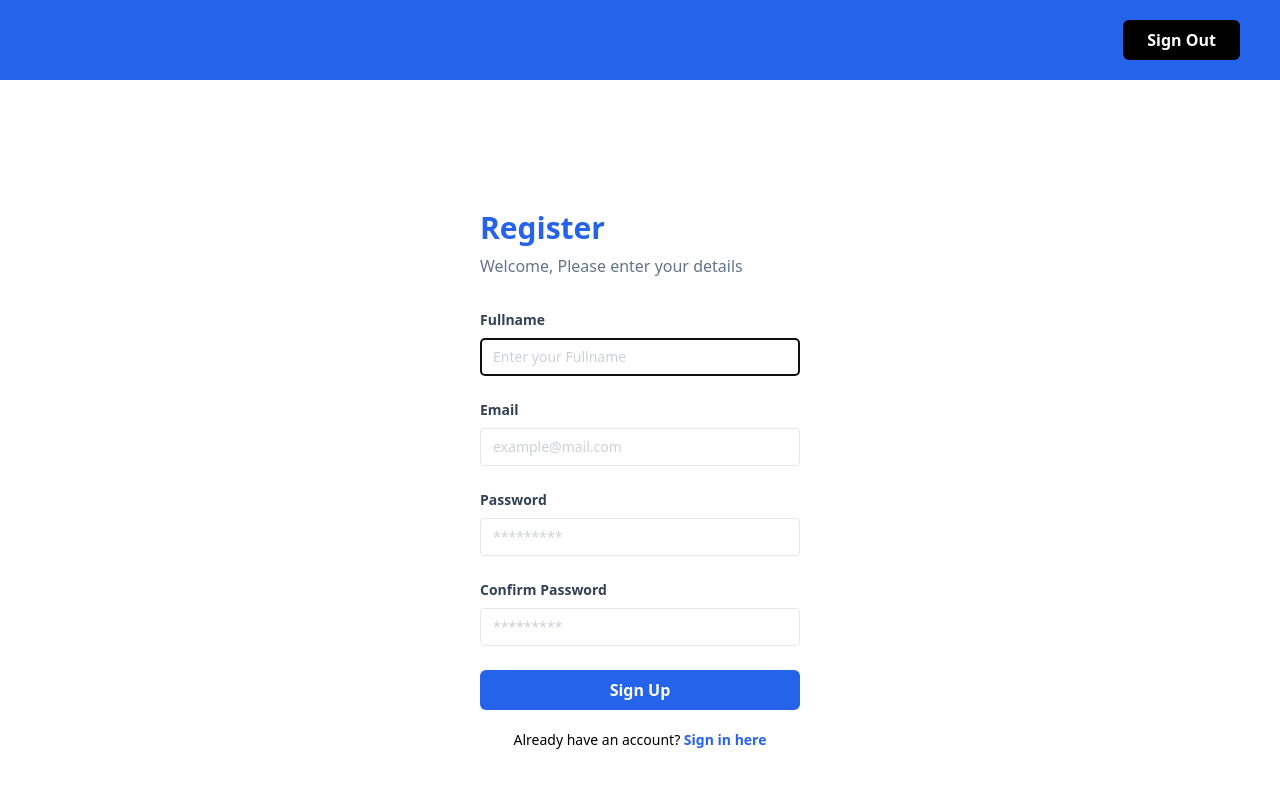
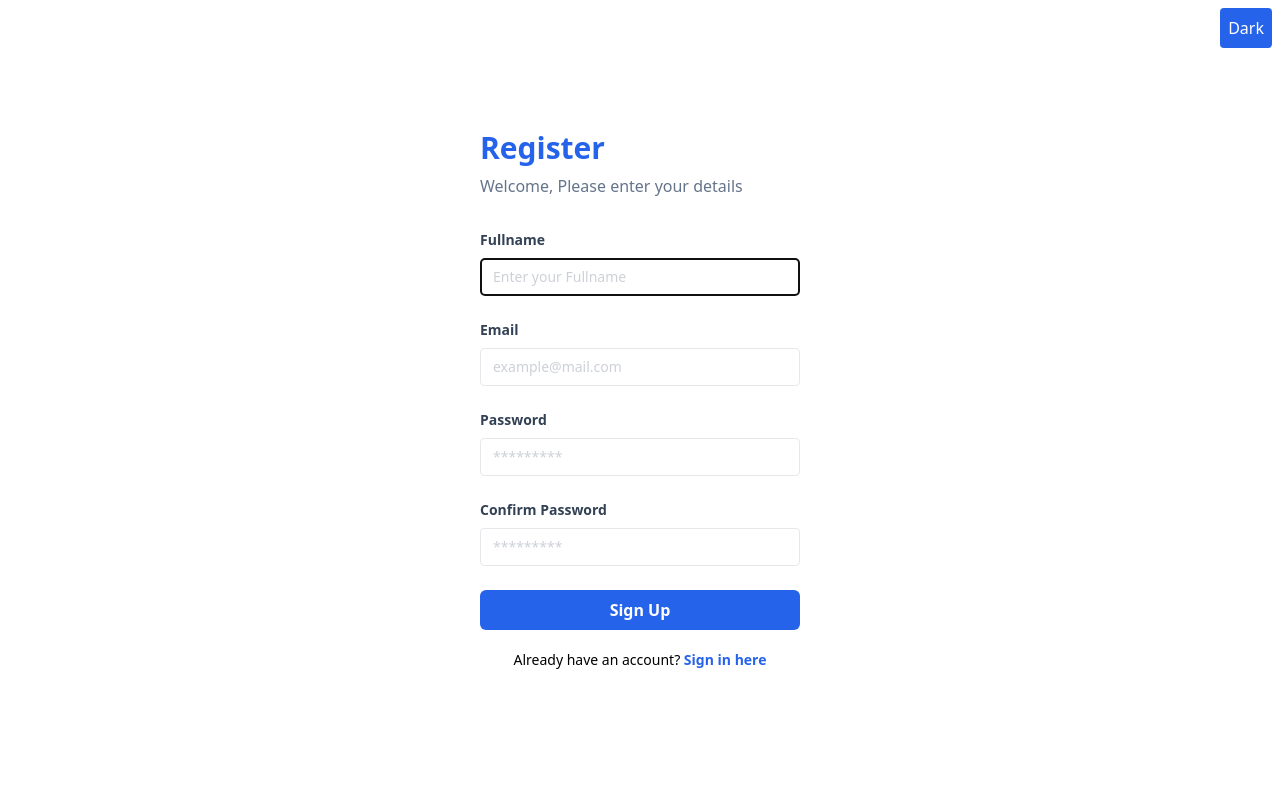
Before and after one commit to samidss56/learn-reactjs, a React (Vite) app: page /register in a window 1280 px wide. Shown: the top 788 px of the page. Built offline with nearby package versions, Linux system fonts and the light colour scheme; sample sign-in values are in the browser's storage.

Commit message:
dark mode using react hooks useContext

```diff
--- a/src/components/Fragments/TableCart.jsx
+++ b/src/components/Fragments/TableCart.jsx
@@ -1,10 +1,12 @@
-import { useEffect, useRef, useState } from "react";
+import { useContext, useEffect, useRef, useState } from "react";
 import { useSelector } from "react-redux";
+import { DarkMode } from "../../context/DarkMode";
 
 const TableCart = (props) => {
   const { products } = props;
   const cart = useSelector((state) => state.cart.data);
   const [totalPrice, setTotalPrice] = useState(0);
+  const { isDarkMode } = useContext(DarkMode);
 
   useEffect(() => {
     if (products.length > 0 && cart.length > 0) {
@@ -28,7 +30,11 @@
   }, [cart]);
 
   return (
-    <table className="text-left table-auto border-separate border-spacing-x-5">
+    <table
+      className={`text-left table-auto border-separate border-spacing-x-5 ${
+        isDarkMode && "text-white"
+      }`}
+    >
       <thead>
         <tr>
           <th>Product</th>
--- a/src/components/Layouts/AuthLayouts.jsx
+++ b/src/components/Layouts/AuthLayouts.jsx
@@ -1,8 +1,23 @@
+import { useContext } from "react";
+import { DarkMode } from "../../context/DarkMode";
+
 const AuthLayouts = (props) => {
   const { children, title } = props;
+  const { isDarkMode, setIsDarkMode } = useContext(DarkMode);
+
   return (
-    <div className="flex justify-center min-h-screen items-center">
+    <div
+      className={`flex justify-center min-h-screen items-center ${
+        isDarkMode ? "bg-slate-900" : "bg-white"
+      }`}
+    >
       <div className="w-full max-w-xs">
+        <button
+          className="absolute right-2 top-2 bg-blue-600 p-2 text-white rounded"
+          onClick={() => setIsDarkMode(!isDarkMode)}
+        >
+          {isDarkMode ? "Light" : "Dark"}
+        </button>
         <h1 className="text-3xl font-bold mb-2 text-blue-600">{title}</h1>
         <p className="font-medium text-slate-500 mb-8">
           Welcome, Please enter your details
--- a/src/components/Layouts/Navbar.jsx
+++ b/src/components/Layouts/Navbar.jsx
@@ -1,8 +1,10 @@
 import Button from "../Elements/Button";
 import { useLogin } from "../../hooks/useLogin";
-import { Link } from "react-router-dom";
+import { useContext } from "react";
+import { DarkMode } from "../../context/DarkMode";
 
 const Navbar = () => {
+  const { isDarkMode, setIsDarkMode } = useContext(DarkMode);
   const username = useLogin();
 
   const handleLogout = () => {
@@ -10,10 +12,16 @@
     window.location.href = "/login";
   };
   return (
-    <div className="flex justify-end h-20 bg-blue-600 text-white items-center px-10">
+    <div className="flex justify-end h-20 bg-blue-600 text-white items-center px-10 gap-3">
       {username}
-      <Button classname="ml-5 bg-black" onClick={handleLogout}>
+      <Button classname="bg-black" onClick={handleLogout}>
         Sign Out
+      </Button>
+      <Button
+        className=" bg-black px-10 mx-5 text-white rounded"
+        onClick={() => setIsDarkMode(!isDarkMode)}
+      >
+        {isDarkMode ? "Light" : "Dark"}
       </Button>
     </div>
   );
--- /dev/null
+++ b/src/context/DarkMode.jsx
@@ -0,0 +1,16 @@
+import { createContext, useState } from "react";
+
+export const DarkModeContext = createContext();
+
+const DarkModeContextProvider = ({ children }) => {
+  const [isDarkMode, setIsDarkMode] = useState(false);
+
+  return (
+    <DarkModeContext.Provider value={{ isDarkMode, setIsDarkMode }}>
+      {children}
+    </DarkModeContext.Provider>
+  );
+};
+
+export const DarkMode = DarkModeContext;
+export default DarkModeContextProvider;
--- a/src/main.jsx
+++ b/src/main.jsx
@@ -10,7 +10,7 @@
 import DetailProductPage from "./pages/detailProduct.jsx";
 import { Provider } from "react-redux";
 import store from "./redux/store.js";
-import Navbar from "./components/Layouts/Navbar.jsx";
+import DarkModeContextProvider from "./context/DarkMode.jsx";
 
 const router = createBrowserRouter([
   {
@@ -43,8 +43,9 @@
 ReactDOM.createRoot(document.getElementById("root")).render(
   <React.StrictMode>
     <Provider store={store}>
-      <Navbar />
-      <RouterProvider router={router} />
+      <DarkModeContextProvider>
+        <RouterProvider router={router} />
+      </DarkModeContextProvider>
     </Provider>
   </React.StrictMode>
 );
--- a/src/pages/products.jsx
+++ b/src/pages/products.jsx
@@ -1,10 +1,13 @@
-import { Fragment, useState, useEffect } from "react";
+import { Fragment, useState, useEffect, useContext } from "react";
 import CardProduct from "../components/Fragments/CardProduct";
 import { getAllProducts } from "../services/product.service";
 import TableCart from "../components/Fragments/TableCart";
 import { useSelector } from "react-redux";
+import Navbar from "../components/Layouts/Navbar";
+import { DarkMode } from "../context/DarkMode";
 
 const ProductsPage = () => {
+  const { isDarkMode, setIsDarkMode } = useContext(DarkMode);
   const [products, setProducts] = useState([]);
 
   useEffect(() => {
@@ -25,7 +28,12 @@
 
   return (
     <Fragment>
-      <div className="flex justify-center py-5">
+      <Navbar />
+      <div
+        className={`flex justify-center py-5 ${
+          isDarkMode ? "bg-slate-900" : "bg-white"
+        }`}
+      >
         <div className="w-4/6 flex flex-wrap">
           {products.length > 0 &&
             products.map((product) => (
```
Lines whose indentation alone changed are shown as unchanged.
